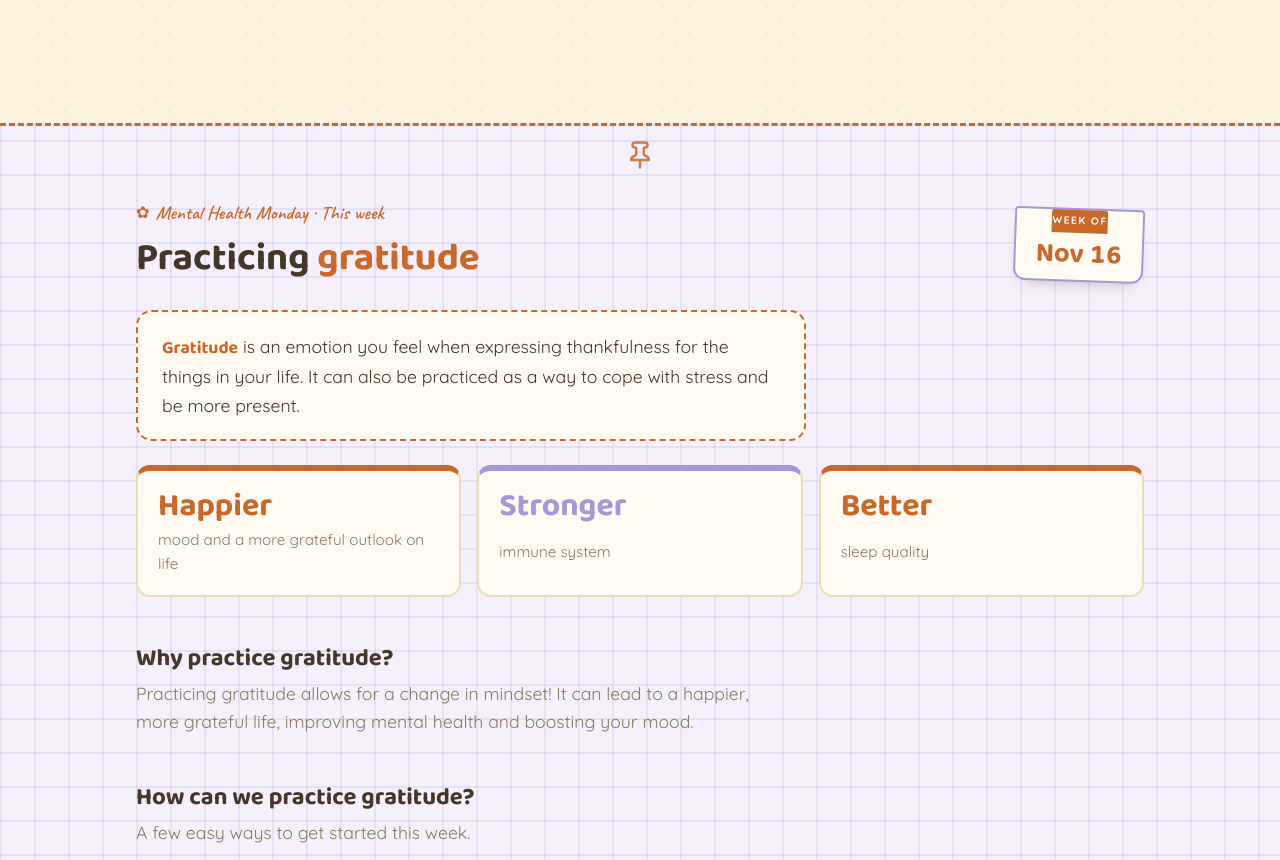
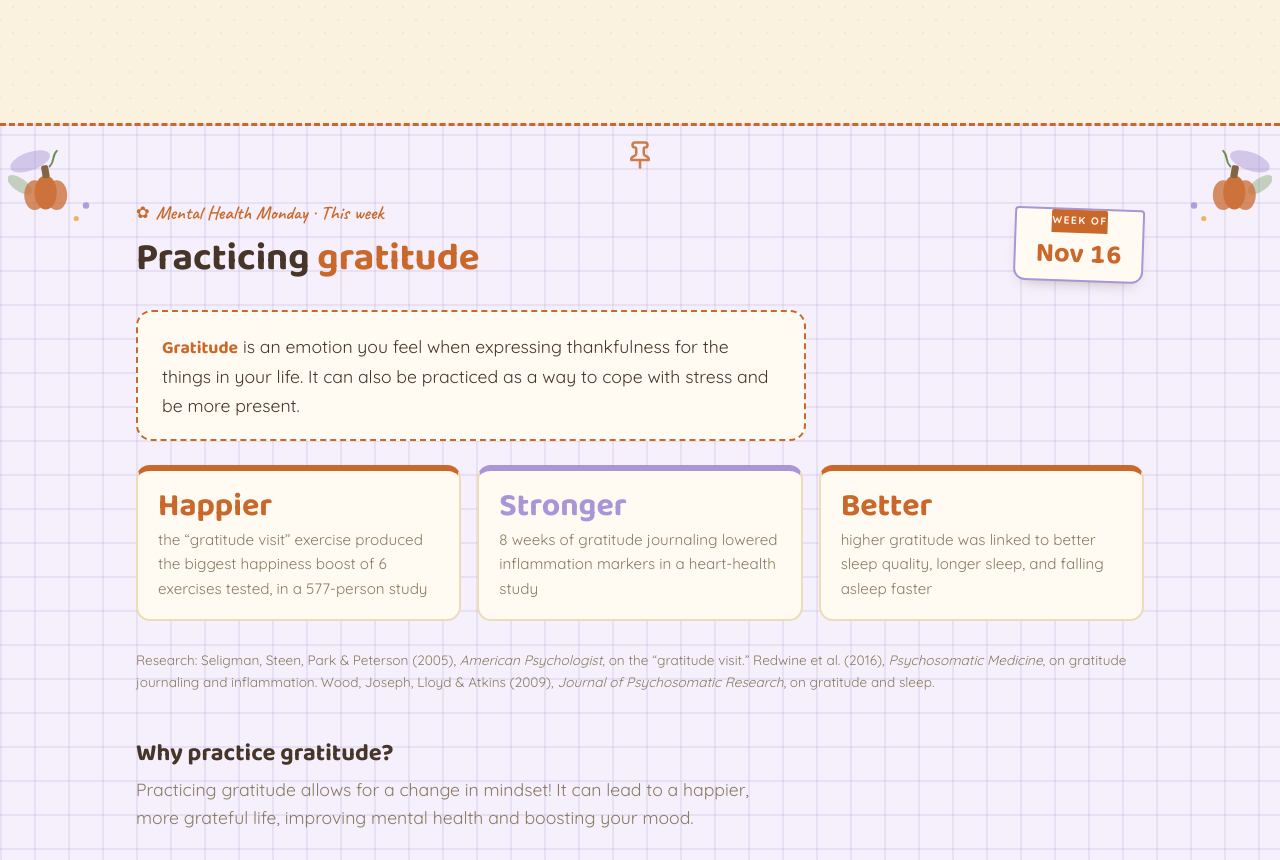
Before and after one commit to johnpaulmegaball/hoolaharmony, a plain HTML site: page index.html in a window 1280 px wide. Shown: the part 500-1360 px from the top of the page. Drawn offline with Linux system fonts and the light colour scheme.

Commit message:
Add pumpkin corner decorations and back the gratitude stats with real research
Co-Authored-By: Claude Sonnet 5 <noreply@anthropic.com>
Claude-Session: https://claude.ai/code/session_01KLKZntVzoVSMHoTb2wwCw6

```diff
--- a/index.html
+++ b/index.html
@@ -170,6 +170,9 @@ td.yes { color: var(--turtle); font-weight: 600; }
 #monday .stat:nth-child(2) { --c: var(--mhm-b); }
 #monday .stat:nth-child(3) { --c: var(--mhm-a); }
 #monday .type .tag { background: var(--mhm-b); color: #fff; }
+#monday .mhm-corner { position: absolute; width: clamp(64px, 9vw, 104px); opacity: .92; pointer-events: none; z-index: 1; }
+#monday .mhm-corner.tl { top: 8px; left: 8px; }
+#monday .mhm-corner.tr { top: 8px; right: 8px; transform: scaleX(-1); }
 
 /* Members: taped-up profile cards */
 .members { display: grid; grid-template-columns: repeat(auto-fit, minmax(230px, 1fr)); gap: 24px; margin-top: 8px; }
@@ -319,6 +322,32 @@ footer p { color: var(--muted); font-size: .9rem; }
      ========================================================= -->
 <section class="mhm home-view" id="monday" style="margin-top: clamp(48px, 8vw, 88px);">
   <span class="pin" aria-hidden="true"><svg width="30" height="30" viewBox="0 0 24 24" fill="none" stroke="currentColor" stroke-width="2" stroke-linecap="round" stroke-linejoin="round"><path d="M12 17v5"/><path d="M9 10.76a2 2 0 0 1-1.11 1.79l-1.78.9A2 2 0 0 0 5 15.24V16h14v-.76a2 2 0 0 0-1.11-1.79l-1.78-.9A2 2 0 0 1 15 10.76V7a1 1 0 0 1 1-1 2 2 0 0 0 0-4H8a2 2 0 0 0 0 4 1 1 0 0 1 1 1Z"/></svg></span>
+  <svg class="mhm-corner tl" viewBox="0 0 160 160" aria-hidden="true">
+    <ellipse cx="34" cy="42" rx="32" ry="14" transform="rotate(-20 34 42)" style="fill:var(--mhm-b)" opacity=".5"/>
+    <ellipse cx="18" cy="78" rx="22" ry="10" transform="rotate(35 18 78)" style="fill:var(--turtle)" opacity=".35"/>
+    <g transform="translate(58 92)">
+      <ellipse cx="-17" cy="2" rx="16" ry="23" style="fill:var(--mhm-a)" opacity=".8"/>
+      <ellipse cx="0" cy="-2" rx="17" ry="26" style="fill:var(--mhm-a)"/>
+      <ellipse cx="17" cy="2" rx="16" ry="23" style="fill:var(--mhm-a)" opacity=".8"/>
+    </g>
+    <rect x="52" y="48" width="11" height="20" rx="4" transform="rotate(-10 57.5 58)" style="fill:#7a5a35"/>
+    <path d="M64 50c9-9 3-17 11-24" stroke="var(--turtle)" stroke-width="3" fill="none" stroke-linecap="round"/>
+    <circle cx="120" cy="110" r="5" style="fill:var(--mhm-b)"/>
+    <circle cx="105" cy="130" r="4" style="fill:var(--sun)"/>
+  </svg>
+  <svg class="mhm-corner tr" viewBox="0 0 160 160" aria-hidden="true">
+    <ellipse cx="34" cy="42" rx="32" ry="14" transform="rotate(-20 34 42)" style="fill:var(--mhm-b)" opacity=".5"/>
+    <ellipse cx="18" cy="78" rx="22" ry="10" transform="rotate(35 18 78)" style="fill:var(--turtle)" opacity=".35"/>
+    <g transform="translate(58 92)">
+      <ellipse cx="-17" cy="2" rx="16" ry="23" style="fill:var(--mhm-a)" opacity=".8"/>
+      <ellipse cx="0" cy="-2" rx="17" ry="26" style="fill:var(--mhm-a)"/>
+      <ellipse cx="17" cy="2" rx="16" ry="23" style="fill:var(--mhm-a)" opacity=".8"/>
+    </g>
+    <rect x="52" y="48" width="11" height="20" rx="4" transform="rotate(-10 57.5 58)" style="fill:#7a5a35"/>
+    <path d="M64 50c9-9 3-17 11-24" stroke="var(--turtle)" stroke-width="3" fill="none" stroke-linecap="round"/>
+    <circle cx="120" cy="110" r="5" style="fill:var(--mhm-b)"/>
+    <circle cx="105" cy="130" r="4" style="fill:var(--sun)"/>
+  </svg>
   <div class="wrap">
     <div class="mhm-top">
       <div class="sec-head" style="margin: 0;">
@@ -331,10 +360,11 @@ footer p { color: var(--muted); font-size: .9rem; }
     <p class="def"><strong>Gratitude</strong> is an emotion you feel when expressing thankfulness for the things in your life. It can also be practiced as a way to cope with stress and be more present.</p>
 
     <div class="stats">
-      <div class="stat"><b>Happier</b><span>mood and a more grateful outlook on life</span></div>
-      <div class="stat"><b>Stronger</b><span>immune system</span></div>
-      <div class="stat"><b>Better</b><span>sleep quality</span></div>
+      <div class="stat"><b>Happier</b><span>the “gratitude visit” exercise produced the biggest happiness boost of 6 exercises tested, in a 577-person study</span></div>
+      <div class="stat"><b>Stronger</b><span>8 weeks of gratitude journaling lowered inflammation markers in a heart-health study</span></div>
+      <div class="stat"><b>Better</b><span>higher gratitude was linked to better sleep quality, longer sleep, and falling asleep faster</span></div>
     </div>
+    <p class="source">Research: Seligman, Steen, Park &amp; Peterson (2005), <i>American Psychologist</i>, on the “gratitude visit.” Redwine et al. (2016), <i>Psychosomatic Medicine</i>, on gratitude journaling and inflammation. Wood, Joseph, Lloyd &amp; Atkins (2009), <i>Journal of Psychosomatic Research</i>, on gratitude and sleep.</p>
 
     <div class="sub">
       <h3 style="font-weight: 700; font-size: 1.5rem;">Why practice gratitude?</h3>
```
